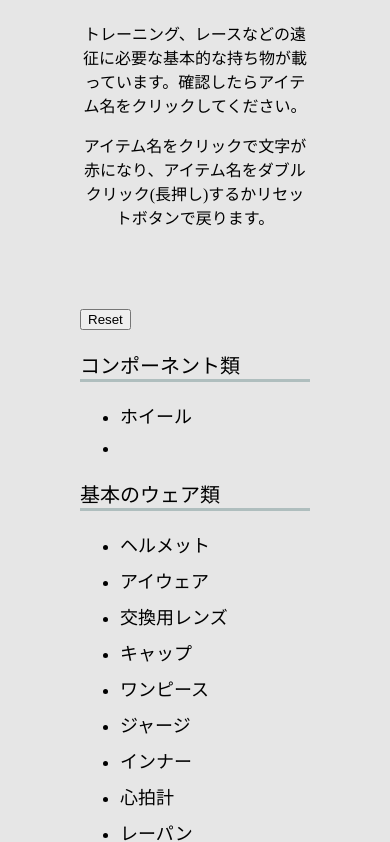
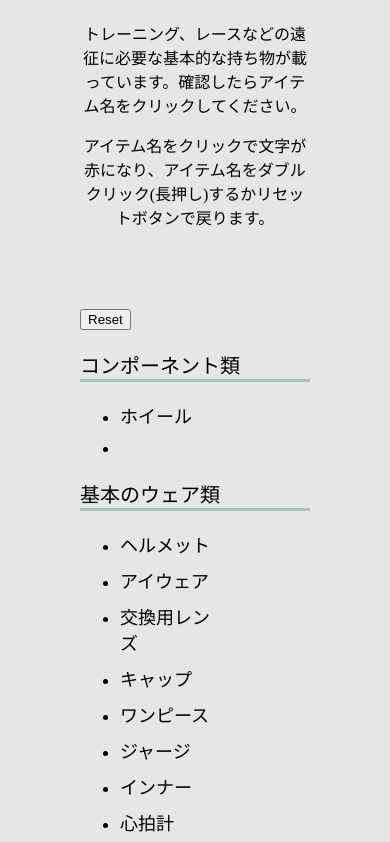
Before and after one commit to Shouma-Murakami/bikelist.github.io, a plain HTML site: page index.html in a window 390 px wide. Shown: the part 269-1111 px from the top of the page. Drawn offline with nearby package versions, Linux system fonts and the light colour scheme.

Commit message:
Update style.css

```diff
--- a/style.css
+++ b/style.css
@@ -26,8 +26,13 @@ li {
     margin-bottom: 10px;
     font-size :18px;
     width:200px;
-    margin-left:0;
   }
+
+@media(max-width:670px){
+  li{
+    width:100px;
+  }
+}
 
 .main-container p{
   font-size:20px;
```
